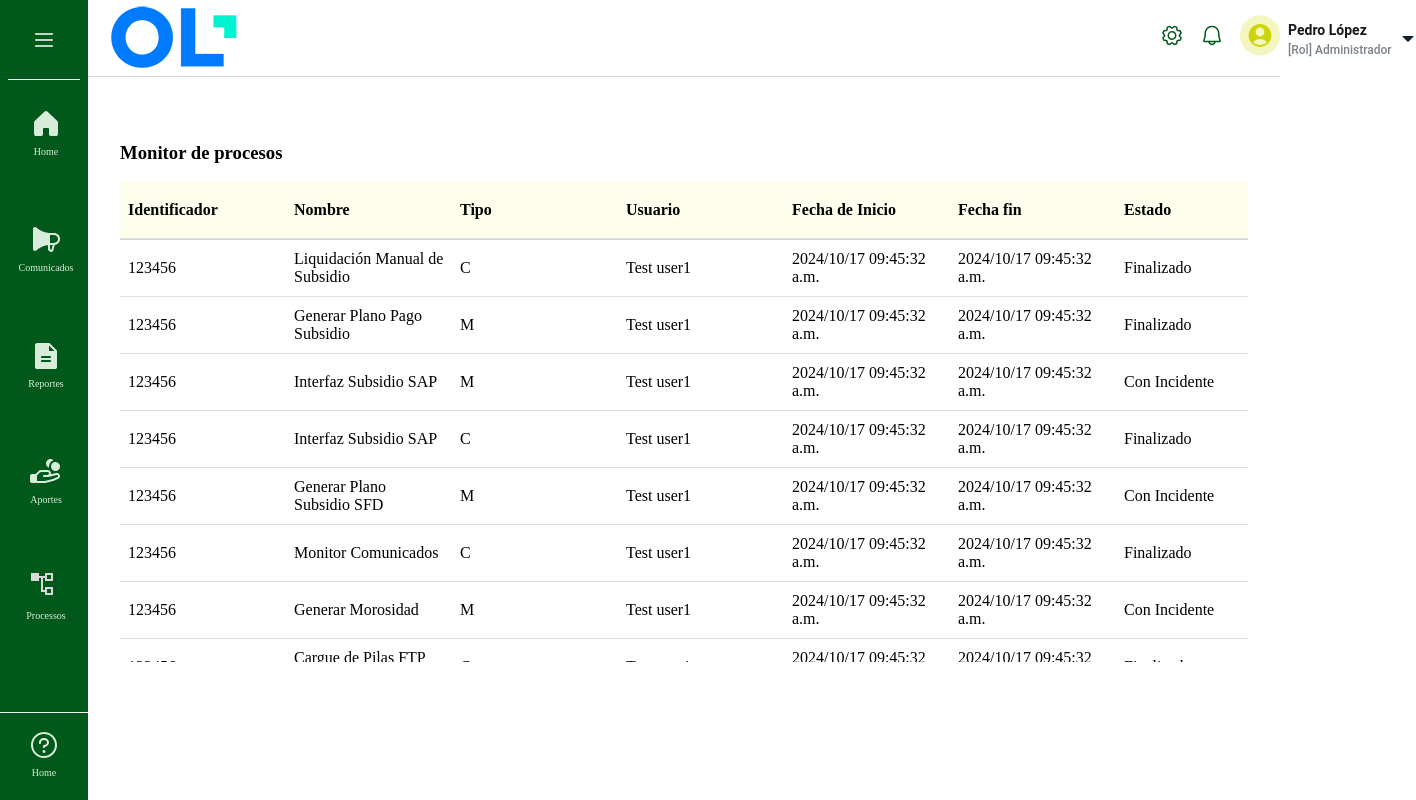
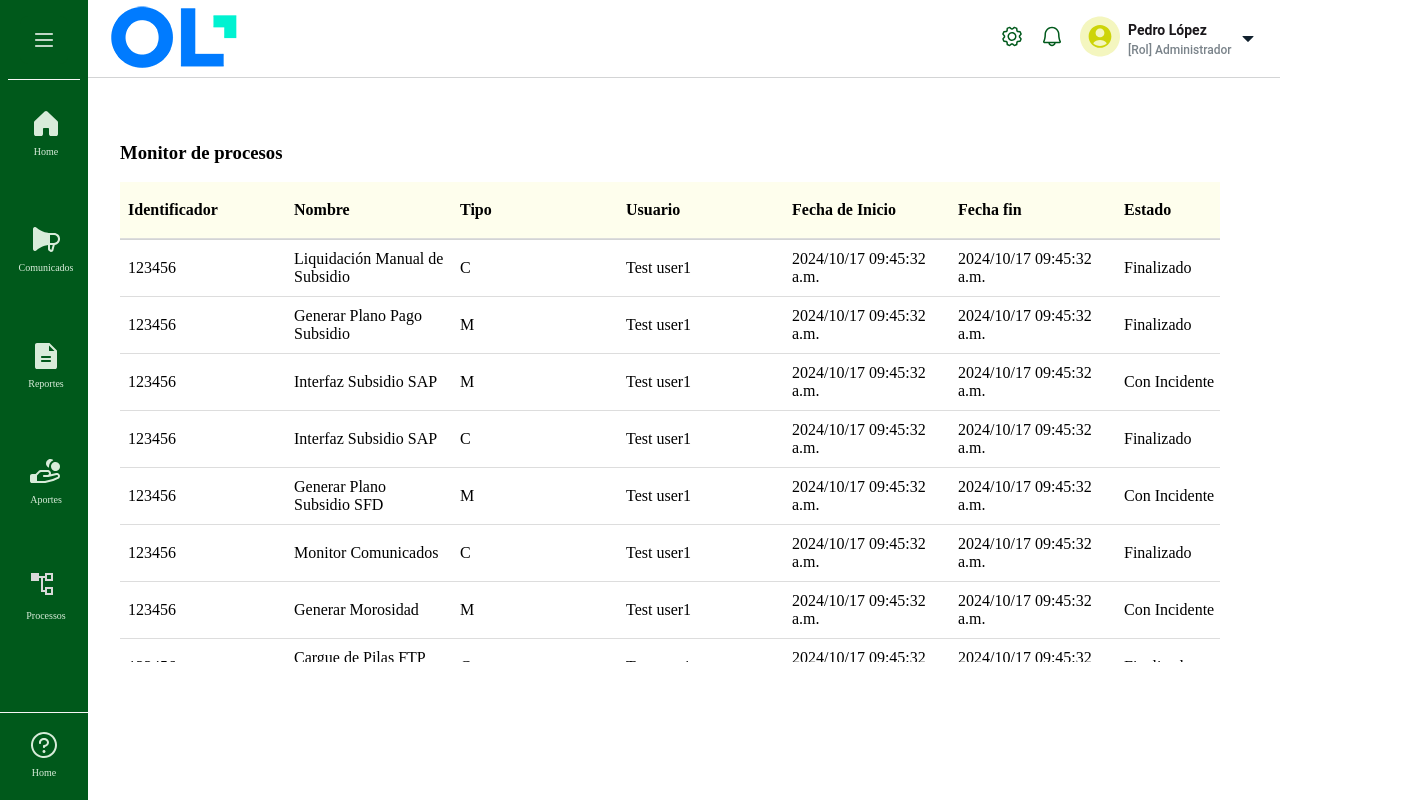
Before and after one commit to edgarinhm/react-layout-ols-challenge, a React (Vite) app: page / in a window 1280 px wide. Shown: the whole page, 1416 px wide, since content can reach past the window. Built offline with nearby package versions, Linux system fonts and the light colour scheme.

Commit message:
remove main overflow fix header position left and space between

```diff
--- a/src/layout/Header/Header.css
+++ b/src/layout/Header/Header.css
@@ -1,34 +1,36 @@
 .headerTop {
-  /* Navbar */
-
-  box-sizing: border-box;
-
-  /* Auto layout */
-  display: flex;
-  flex-direction: row;
-  align-items: center;
-  padding: 16px 24px 16px 12px;
-  gap: 24px;
-
   position: absolute;
   width: calc(100vw - 88px);
+
   height: 76.93px;
   left: 88px;
   top: 0px;
 
   border-bottom: 1px solid #d3d4d5;
 
+  .navbar {
+    /* Navbar */
+
+    box-sizing: border-box;
+
+    /* Auto layout */
+    display: flex;
+    flex-direction: row;
+    align-items: center;
+    padding: 16px 24px 16px 12px;
+    gap: 24px;
+  }
+
   .brand {
     /* Brand */
 
     /* Auto layout */
     display: flex;
-    flex-direction: row;
+    justify-content: space-between;
     align-items: center;
     padding: 0px;
     gap: 10px;
 
-    width: 988px;
     height: 44.93px;
 
     /* Inside auto layout */
--- a/src/layout/Header/index.jsx
+++ b/src/layout/Header/index.jsx
@@ -70,6 +70,7 @@ const caretdown = (
 const Header = () => {
   return (
     <header className="headerTop">
+      <div className="navbar">
         <div className="brand">
           <img src={LogoImage} alt="logo" />
         </div>
@@ -85,6 +86,7 @@ const Header = () => {
             <span className="caretdown">{caretdown}</span>
           </div>
         </div>
+      </div>
     </header>
   );
 };
--- a/src/layout/index.jsx
+++ b/src/layout/index.jsx
@@ -4,7 +4,7 @@ import Header from "./Header";
 
 const Layout = (props) => {
   return (
-    <main style={{ overflow: "auto" }}>
+    <main>
       <Sidebar />
       <Header />
       <section
@@ -13,7 +13,6 @@ const Layout = (props) => {
           top: "80px",
           left: "88px",
           height: "calc(100vh - 80px)",
-          width: "calc(100vw - 88px)",
         }}
       >
         {props.children}
--- a/src/pages/ProcessMonitor/MonitorGrid.css
+++ b/src/pages/ProcessMonitor/MonitorGrid.css
@@ -6,8 +6,7 @@
   }
 
   .monitor-scroll-table {
-    overflow-y: auto;
-    height: 60vh;
+    width: calc(100vw - 180px);
     table {
       width: 100%;
     }
@@ -61,3 +60,13 @@
     overflow: hidden;
   }
 }
+
+/* On screens that are 992px or less, set the background color to blue */
+@media screen and (max-height: 992px) {
+  .proccess-monitor-container {
+    .monitor-scroll-table {
+      overflow: auto;
+      height: 60vh;
+    }
+  }
+}
```
Lines whose indentation alone changed are shown as unchanged.
